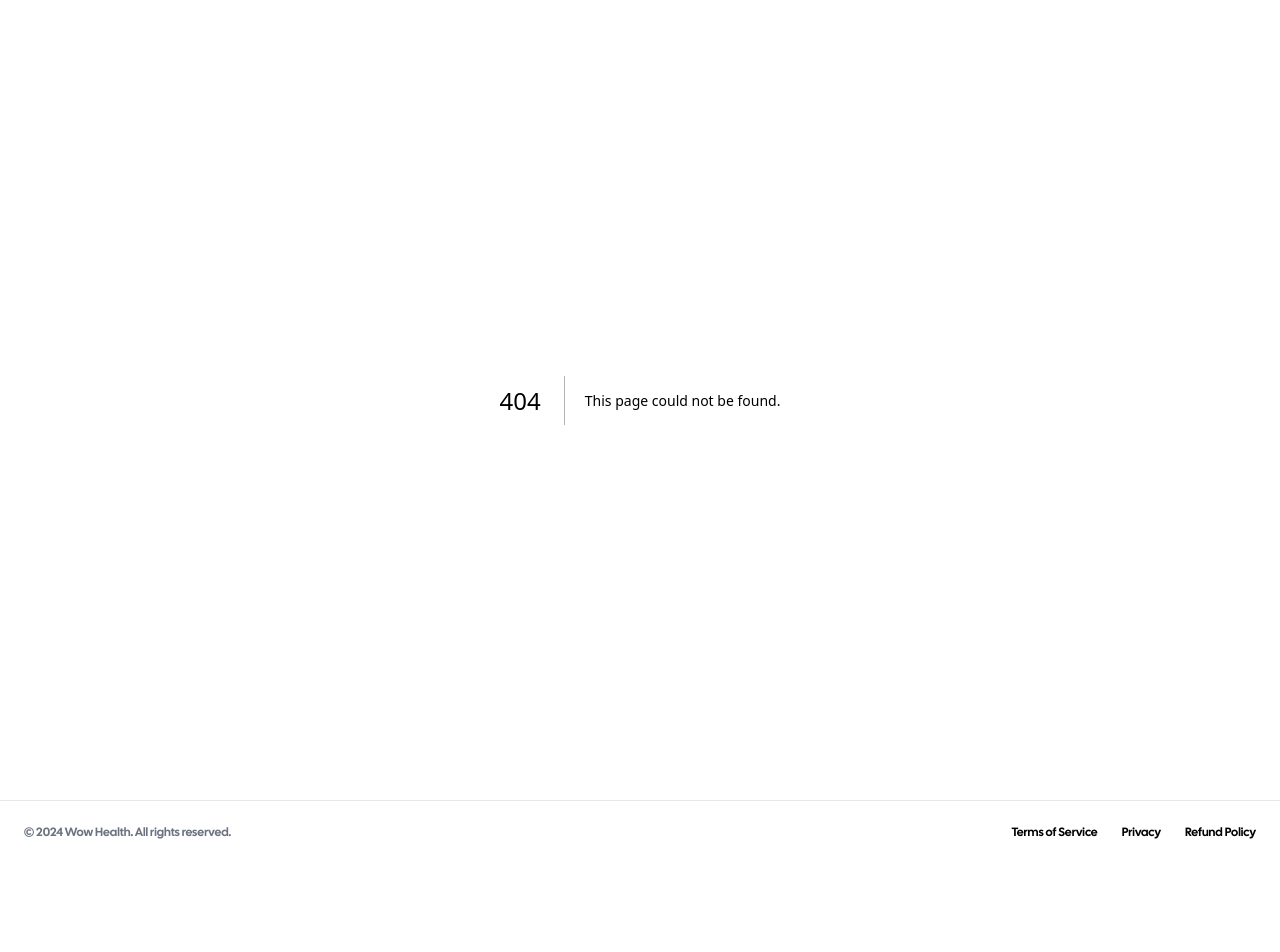
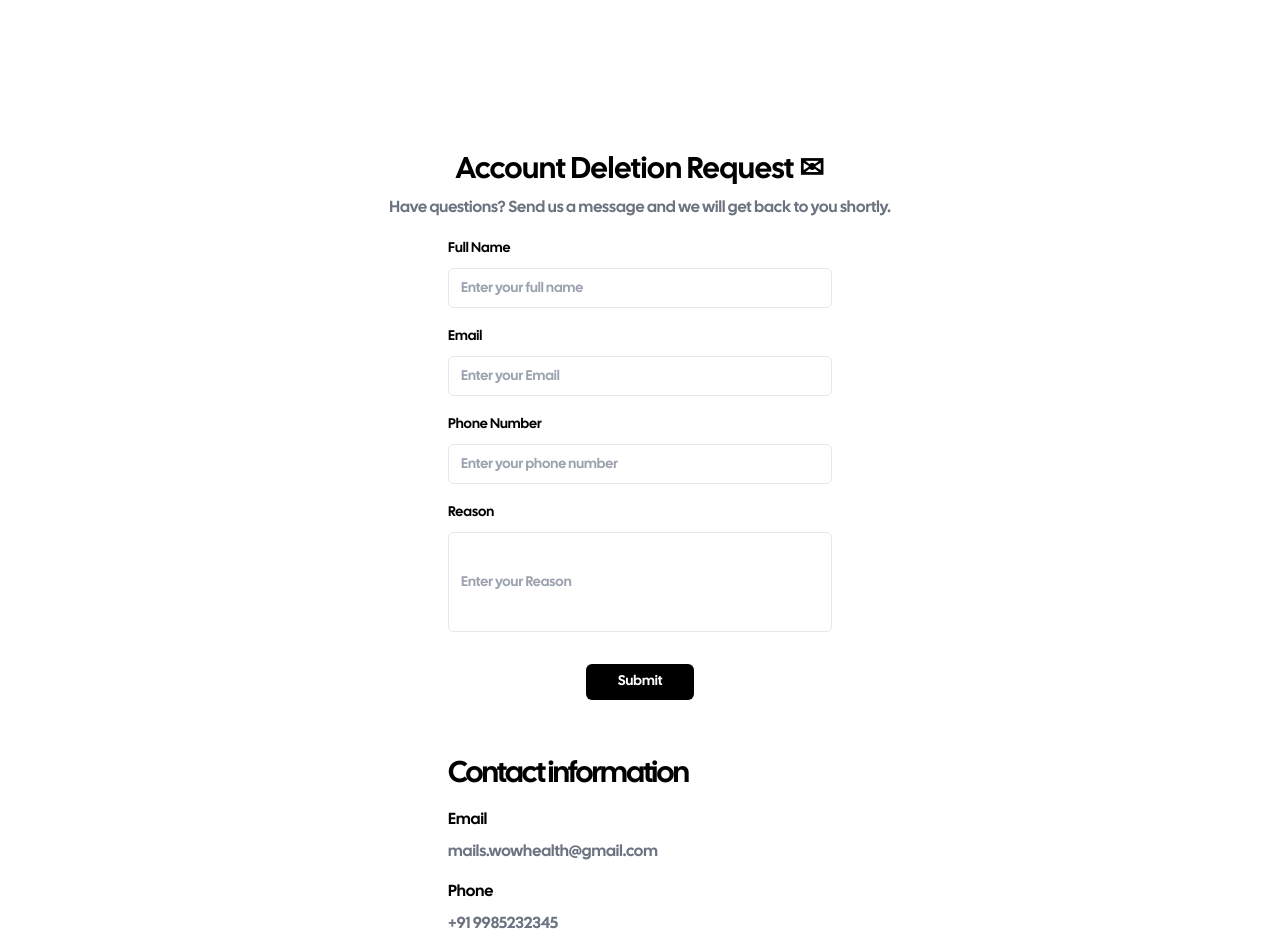
Before and after one commit to Rohiteswar/Wow-Health-New-Website, a Next.js app: page /account-deletion in a window 1280 px wide. Before the commit this address had no page. Shown: the top 952 px of the page. Before the commit the page ends 865 px from the top, so only its background shows below. Built offline with nearby package versions, Linux system fonts and the light colour scheme.

Commit message:
addition

```diff
--- a/src/app/Components/Footer.tsx
+++ b/src/app/Components/Footer.tsx
@@ -7,6 +7,9 @@ export default function Footer() {
       <nav className="sm:ml-auto flex gap-4 sm:gap-6">
         <Link className="text-xs text-black hover:underline underline-offset-4" href="/terms&conditions">
           Terms of Service
+        </Link>
+        <Link className="text-xs text-black hover:underline underline-offset-4" href="/account-deletion">
+        Account Deletion Request
         </Link>
         <Link className="text-xs text-black hover:underline underline-offset-4" href="/privacy-policy">
           Privacy
--- /dev/null
+++ b/src/app/Components/ui/Deletion_form.tsx
@@ -0,0 +1,164 @@
+"use client";
+import React, { useState } from "react";
+
+export default function DeleteForm() {
+  const [name, setName] = useState("");
+  const [email, setEmail] = useState("");
+  const [phonenumber, setphonenumber] = useState("");
+  const [message, setMessage] = useState("");
+
+  const [error, setError] = useState("");
+
+  function onSubmit(e: React.FormEvent<HTMLFormElement>) {
+    e.preventDefault();
+    e.stopPropagation();
+
+    fetch("https://formcarry.com/s/jC-XxLAERrR", {
+      method: "POST",
+      headers: {
+        Accept: "application/json",
+        "Content-Type": "application/json",
+      },
+      body: JSON.stringify({ name, email, phonenumber, message }),
+    })
+      .then((response) => response.json())
+      .then((response) => {
+        if (response.code === 200) {
+          alert("We received your submission, thank you!");
+        } else if (response.code === 422) {
+          // Field validation failed
+          setError(response.message);
+        } else {
+          // other error from formcarry
+          setError(response.message);
+        }
+      })
+      .catch((error) => {
+        // request related error.
+        setError(error.message ? error.message : error);
+      });
+  }
+
+  return (
+    <div className="mt-14 flex flex-col place-items-center">
+      <form onSubmit={(e) => onSubmit(e)}>
+        <div className="w-full px-4 py-12 md:py-24 lg:px-6 ">
+          <div className="flex flex-col place-items-center">
+            <div className="container prose max-w-3xl text-center">
+              <div>
+                <h2 className="text-3xl font-bold text-black">Account Deletion Request ✉</h2>
+                <p className="text-gray-500 dark:text-gray-400 mt-2">
+                  Have questions? Send us a message and we will get back to you
+                  shortly.
+                </p>
+              </div>
+            </div>
+            <div className="container max-w-sm space-y-8 mt-4">
+              <div className="space-y-4">
+                <div className="space-y-2">
+                  <label
+                    className="text-sm font-medium leading-none peer-disabled:cursor-not-allowed peer-disabled:opacity-70 text-black"
+                    htmlFor="full-name"
+                  >
+                    Full Name
+                  </label>
+                  <input
+                    className="text-slate-500 flex h-10 w-full rounded-md border border-input bg-background px-3 py-2 text-sm ring-offset-background file:border-0 file:bg-transparent file:text-sm file:font-medium placeholder:text-muted-foreground focus-visible:outline-none focus-visible:ring-2 focus-visible:ring-ring focus-visible:ring-offset-2 disabled:cursor-not-allowed disabled:opacity-50"
+                    type="text"
+                    value={name}
+                    onChange={(e) => setName(e.target.value)}
+                    id="full-name"
+                    placeholder="Enter your full name"
+                    name="Fullname"
+                  />
+                </div>
+                <div className="space-y-2">
+                  <label
+                    className="text-black text-sm font-medium leading-none peer-disabled:cursor-not-allowed peer-disabled:opacity-70"
+                    htmlFor="email"
+                  >
+                    Email
+                  </label>
+                  <input
+                    className="text-slate-500 flex h-10 w-full rounded-md border border-input bg-background px-3 py-2 text-sm ring-offset-background file:border-0 file:bg-transparent file:text-sm file:font-medium placeholder:text-muted-foreground focus-visible:outline-none focus-visible:ring-2 focus-visible:ring-ring focus-visible:ring-offset-2 disabled:cursor-not-allowed disabled:opacity-50"
+                    type="text"
+                    value={email}
+                    onChange={(e) => setEmail(e.target.value)}
+                    id="email"
+                    placeholder="Enter your Email"
+                    name="Email"
+                  />
+                </div>
+                <div className="space-y-2">
+                  <label
+                    className="text-black text-sm font-medium leading-none peer-disabled:cursor-not-allowed peer-disabled:opacity-70"
+                    htmlFor="phonenumber"
+                  >
+                    Phone Number
+                  </label>
+                  <input
+                    className="text-slate-500 flex h-10 w-full rounded-md border border-input bg-background px-3 py-2 text-sm ring-offset-background file:border-0 file:bg-transparent file:text-sm file:font-medium placeholder:text-muted-foreground focus-visible:outline-none focus-visible:ring-2 focus-visible:ring-ring focus-visible:ring-offset-2 disabled:cursor-not-allowed disabled:opacity-50"
+                    type="text"
+                    value={phonenumber}
+                    onChange={(e) => setphonenumber(e.target.value)}
+                    id="phonenumber"
+                    placeholder="Enter your phone number"
+                    name="Phone Number"
+                  />
+                </div>
+                <div className="space-y-2">
+                  <label
+                    className="text-sm text-black font-medium leading-none peer-disabled:cursor-not-allowed peer-disabled:opacity-70"
+                    htmlFor="message"
+                  >
+                    Reason
+                  </label>
+                  <input
+                    className="text-black flex h-10 w-full rounded-md border border-input bg-background px-3 py-2 text-sm ring-offset-background file:border-0 file:bg-transparent file:text-sm file:font-medium placeholder:text-muted-foreground focus-visible:outline-none focus-visible:ring-2 focus-visible:ring-ring focus-visible:ring-offset-2 disabled:cursor-not-allowed disabled:opacity-50 min-h-[100px]"
+                    value={message}
+                    onChange={(e) => setMessage(e.target.value)}
+                    id="message"
+                    placeholder="Enter your Reason"
+                  />
+                </div>
+              </div>
+              <div className="flex flex-col place-items-center">
+                <button
+                  type="submit"
+                  className="px-8 py-2  bg-black text-white text-sm rounded-md font-semibold hover:bg-black/[0.8] hover:shadow-lg"
+                >
+                  Submit
+                </button>
+              </div>
+
+              <br />
+
+              <div className="space-y-4 text-black">
+                <h2 className="text-2xl font-bold tracking-tighter sm:text-3xl">
+                  Contact information
+                </h2>
+                <div className="space-y-2">
+                  <p className="font-medium">Email</p>
+                  <p className="text-gray-500">mails.wowhealth@gmail.com</p>
+                </div>
+                <div className="space-y-2">
+                  <p className="font-medium">Phone</p>
+                  <p className="text-gray-500">+91 9985232345</p>
+                </div>
+                <div className="space-y-2">
+                  <p className="font-medium">Operating Address</p>
+                  <p className="text-gray-500">
+                    {" "}
+                    Wow Health Centre, 23-15-112B,GS Raju Road Road, Near
+                    Meesala Raja Rao Bridge, Vijayawada, Andhra Pradesh
+                    PIN Code: 520011
+                  </p>
+                </div>
+              </div>
+            </div>
+          </div>
+        </div>
+      </form>
+    </div>
+  );
+}
--- /dev/null
+++ b/src/app/account-deletion/page.tsx
@@ -0,0 +1,11 @@
+import DeleteForm from "../Components/ui/Deletion_form";
+
+export default function Account_deletion() {
+  return (
+    <>
+      <div>
+        <DeleteForm />
+      </div>
+    </>
+  );
+}
```
